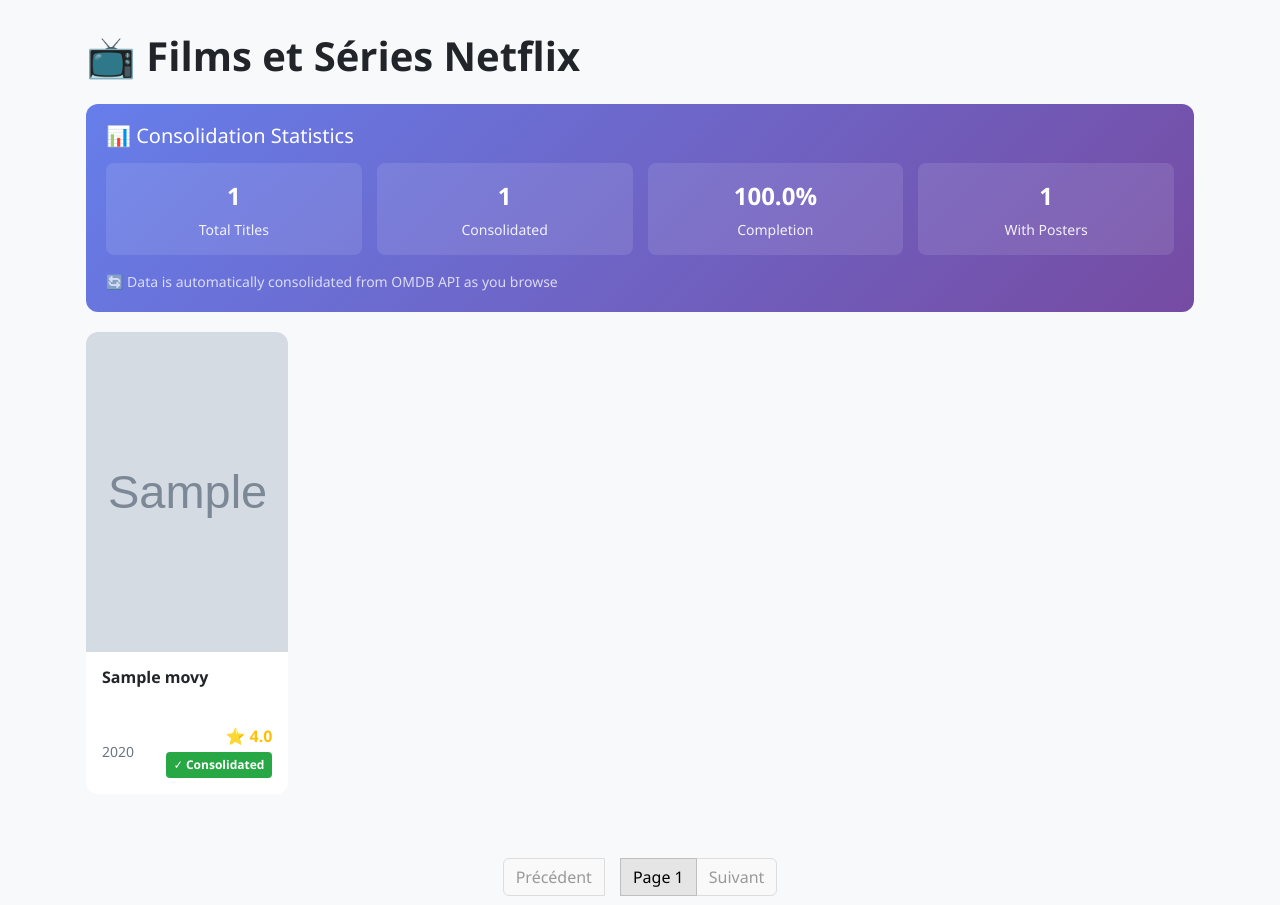
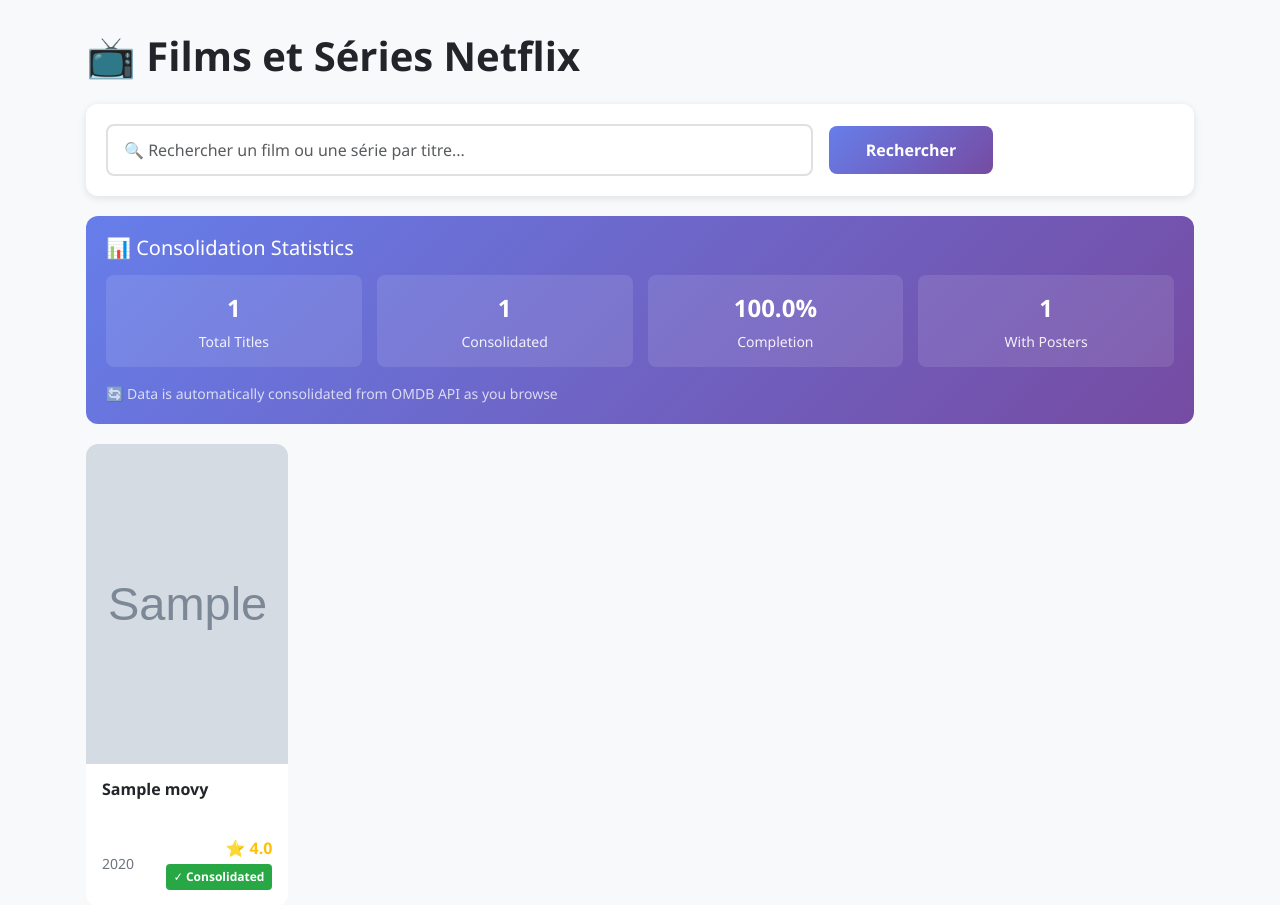
Before and after one commit to waelchaibi/Tpfilm, a Flask app: page /movies in a window 1280 px wide. Shown: the part 56-961 px from the top of the page. Run offline with Flask 3, Linux system fonts and the light colour scheme; tables that the repository leaves empty hold one stand-in row (values such as "Sample post"); grey boxes marked "Sample" are stand-in pictures; parts of the project's set-up code (start-up, migrations or seed data) failed here and were passed over.

Commit message:
feat search bar

```diff
--- a/routes/movie_route.py
+++ b/routes/movie_route.py
@@ -6,12 +6,21 @@
     @bp.route('/movies')
     def movies():
         page = request.args.get('page', 1, type=int)
+        search_query = request.args.get('search', '', type=str).strip()
 
-        movies_list, has_next = movie_service.get_movies_paginated(
-            page=page,
-            page_size=20,
-            consolidate=True
-        )
+        if search_query:
+            movies_list, has_next = movie_service.search_movies(
+                query=search_query,
+                page=page,
+                page_size=20,
+                consolidate=True
+            )
+        else:
+            movies_list, has_next = movie_service.get_movies_paginated(
+                page=page,
+                page_size=20,
+                consolidate=True
+            )
 
         stats = movie_service.get_consolidation_stats()
 
@@ -20,7 +29,8 @@
             movies=movies_list,
             page=page,
             has_next=has_next,
-            stats=stats
+            stats=stats,
+            search_query=search_query
         )
 
     return bp
--- a/services/movie_service.py
+++ b/services/movie_service.py
@@ -119,6 +119,40 @@
             db.commit()
             return False, f"OMDB error: {omdb_data.get('error', 'Unknown error')}"
 
+    def search_movies(self, query: str, page: int = 1, page_size: int = 20, consolidate: bool = True) -> tuple[list[movie], bool]:
+        db = get_db()
+        offset = (page - 1) * page_size
+        search_pattern = f"%{query}%"
+
+        rows = db.execute(
+            "SELECT * FROM movies WHERE title LIKE ? ORDER BY title ASC LIMIT ? OFFSET ?",
+            (search_pattern, page_size, offset)
+        ).fetchall()
+
+        movies = []
+        for r in rows:
+            if consolidate:
+                self.consolidate_movie(r['show_id'])
+                r = db.execute("SELECT * FROM movies WHERE show_id = ?", (r['show_id'],)).fetchone()
+
+            movies.append(movie(
+                show_id=r['show_id'], type=r['type'], title=r['title'], director=r['director'],
+                cast=r['cast'], country=r['country'], date_added=r['date_added'],
+                release_year=r['release_year'], rating=r['rating'], duration=r['duration'],
+                listed_in=r['listed_in'], description=r['description'],
+                imdb_rating=r['imdb_rating'], imdb_votes=r['imdb_votes'], runtime=r['runtime'],
+                genre=r['genre'], language=r['language'], awards=r['awards'],
+                box_office=r['box_office'], poster=r['poster'], production=r['production'],
+                website=r['website'], last_updated=r['last_updated'],
+                omdb_data_available=bool(r['omdb_data_available'])
+            ))
+
+        total = db.execute(
+            "SELECT COUNT(*) AS c FROM movies WHERE title LIKE ?",
+            (search_pattern,)
+        ).fetchone()['c']
+
+        return movies, (page * page_size) < total
 
     def get_movies_paginated(self, page: int = 1, page_size: int = 20, consolidate: bool = True) -> tuple[list[movie], bool]:
         db = get_db()
--- a/templates/movies.html
+++ b/templates/movies.html
@@ -3,7 +3,6 @@
 {% block content %}
 
 <style>
-    /* Your existing CSS styles remain the same */
     .movie-card {
         border: none;
         border-radius: 12px;
@@ -167,9 +166,110 @@
         border-color: #ddd;
         pointer-events: none;
     }
+
+    .search-container {
+        background: white;
+        border-radius: 12px;
+        padding: 20px;
+        margin-bottom: 20px;
+        box-shadow: 0 2px 8px rgba(0,0,0,0.1);
+    }
+
+    .search-input {
+        border: 2px solid #e0e0e0;
+        border-radius: 8px;
+        padding: 12px 16px;
+        font-size: 16px;
+        transition: border-color 0.3s ease;
+    }
+
+    .search-input:focus {
+        border-color: #667eea;
+        box-shadow: 0 0 0 3px rgba(102, 126, 234, 0.1);
+        outline: none;
+    }
+
+    .search-btn {
+        background: linear-gradient(135deg, #667eea 0%, #764ba2 100%);
+        border: none;
+        border-radius: 8px;
+        padding: 12px 24px;
+        color: white;
+        font-weight: 600;
+        transition: transform 0.2s ease, box-shadow 0.2s ease;
+    }
+
+    .search-btn:hover {
+        transform: translateY(-2px);
+        box-shadow: 0 4px 12px rgba(102, 126, 234, 0.4);
+        background: linear-gradient(135deg, #667eea 0%, #764ba2 100%);
+    }
+
+    .clear-btn {
+        background: #6c757d;
+        border: none;
+        border-radius: 8px;
+        padding: 12px 20px;
+        color: white;
+        font-weight: 500;
+        transition: background 0.2s ease;
+    }
+
+    .clear-btn:hover {
+        background: #5a6268;
+    }
+
+    .search-results-info {
+        background: #e3f2fd;
+        border-left: 4px solid #2196f3;
+        padding: 12px 16px;
+        border-radius: 8px;
+        margin-bottom: 20px;
+        font-weight: 500;
+        color: #1565c0;
+    }
 </style>
 
 <h1 class="mb-4 fw-bold">📺 Films et Séries Netflix</h1>
+
+<!-- Search Bar -->
+<div class="search-container">
+    <form method="GET" action="/movies" class="row g-3 align-items-center">
+        <div class="col-md-8">
+            <input
+                type="text"
+                name="search"
+                class="form-control search-input"
+                placeholder="🔍 Rechercher un film ou une série par titre..."
+                value="{{ search_query if search_query else '' }}"
+            >
+        </div>
+        <div class="col-md-2">
+            <button type="submit" class="btn search-btn w-100">
+                Rechercher
+            </button>
+        </div>
+        <div class="col-md-2">
+            {% if search_query %}
+            <a href="/movies" class="btn clear-btn w-100">
+                Effacer
+            </a>
+            {% endif %}
+        </div>
+    </form>
+</div>
+
+<!-- Search Results Info -->
+{% if search_query %}
+<div class="search-results-info">
+    📋 Résultats de recherche pour : <strong>"{{ search_query }}"</strong>
+    {% if movies|length == 0 %}
+    - Aucun résultat trouvé
+    {% else %}
+    - {{ movies|length }} résultat(s) sur cette page
+    {% endif %}
+</div>
+{% endif %}
 
 <!-- Consolidation Statistics -->
 <div class="stats-card">
@@ -241,7 +341,7 @@
         <ul class="pagination">
             <!-- Previous button -->
             <li class="page-item {% if page <= 1 %}disabled{% endif %}">
-                <a class="page-link" href="?page={{ page - 1 }}">Précédent</a>
+                <a class="page-link" href="?page={{ page - 1 }}{% if search_query %}&search={{ search_query }}{% endif %}">Précédent</a>
             </li>
 
             <li class="page-item active">
@@ -250,7 +350,7 @@
 
             <!-- Next button -->
             <li class="page-item {% if not has_next %}disabled{% endif %}">
-                <a class="page-link" href="?page={{ page + 1 }}">Suivant</a>
+                <a class="page-link" href="?page={{ page + 1 }}{% if search_query %}&search={{ search_query }}{% endif %}">Suivant</a>
             </li>
         </ul>
     </nav>
```
